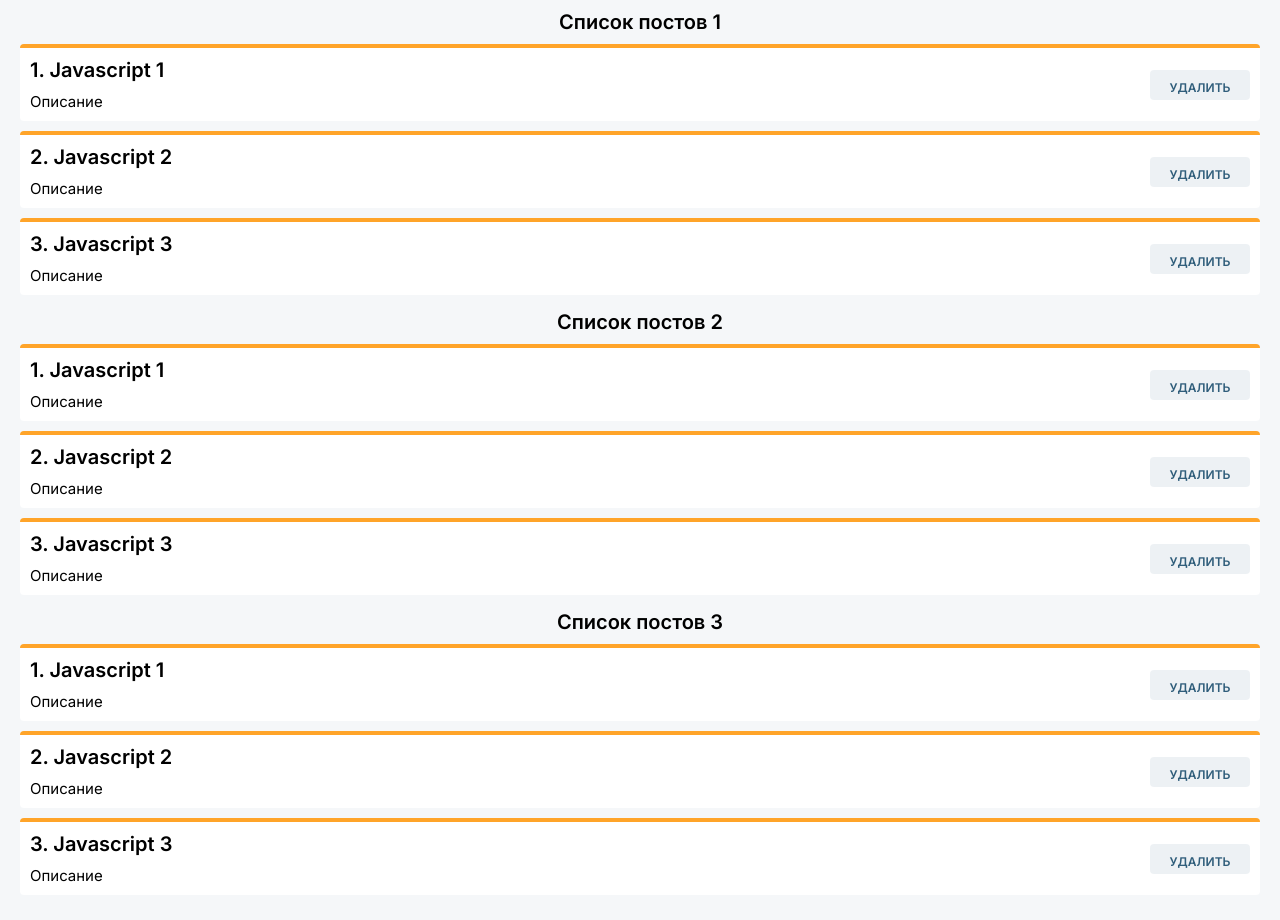
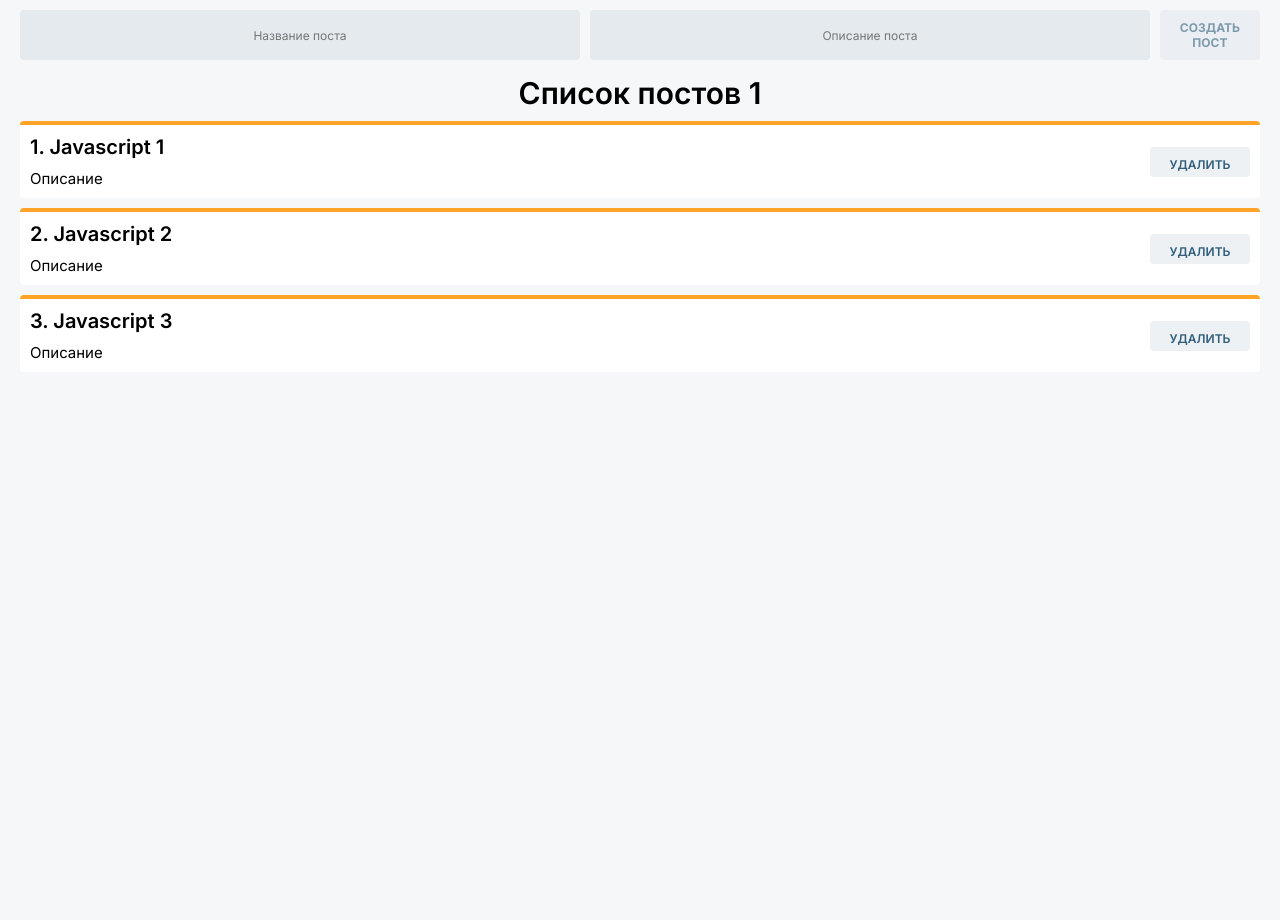
Before and after one commit to walkerman-on/personal_blog, a React (Create React App) app in the folder my-app/: page / in a window 1280 px wide. Shown: the top 920 px of the page. After the commit the page ends 800 px from the top, so only its background shows below. Built offline with nearby package versions, Linux system fonts and the light colour scheme.

Commit message:
Making first UI (button + input)

```diff
--- a/my-app/src/App.js
+++ b/my-app/src/App.js
@@ -1,20 +1,25 @@
 import React, {useState} from "react"
 import "./components/styles/App.css"
 import ListItem from "./components/ListItem";
+import MyButton from "./components/UI/button/MyButton";
+import MyInput from "./components/UI/input/MyInput";
 
 function App() {
 
-  const [lists, setList] = useState([
-    {id:1, name: "Список постов"},
-    {id:2, name: "Список постов"},
-    {id:3, name: "Список постов"},
+  const [posts, postSet] = useState( [
+    {id: 1, title: "Javascript 1", description: "Описание"},
+    {id: 2, title: "Javascript 2", description: "Описание"},
+    {id: 3, title: "Javascript 3", description: "Описание"},
   ])
 
   return (
     <div className="app">
-     {lists.map((list) =>
-       <ListItem list = {list} />
-     )}
+      <form className="formMain">
+        <MyInput type = "text" placeholder="Название поста"/>
+        <MyInput type = "text" placeholder="Описание поста"/>
+        <MyButton disabled>Создать пост</MyButton>
+      </form>
+      <ListItem post = {posts} title = "Список постов 1"/>
     </div>
   )
 }
--- a/my-app/src/components/ListItem.jsx
+++ b/my-app/src/components/ListItem.jsx
@@ -1,18 +1,11 @@
-import React, {useState} from 'react';
+import React from 'react';
 import PostItem from './PostItem';
 
-const ListItem = (props) => {
-    const [posts, postSet] = useState( [
-        {id: 1, title: "Javascript 1", description: "Описание"},
-        {id: 2, title: "Javascript 2", description: "Описание"},
-        {id: 3, title: "Javascript 3", description: "Описание"},
-      ])
-
-
+const ListItem = ({post, title}) => {
     return (
         <div className='list'>
-            <h1 className="primaryText postTitle">{props.list.name} {props.list.id}</h1>
-                {posts.map((post) =>
+            <h1 className="primaryText postTitle">{title}</h1>
+                {post.map((post) =>
                   <PostItem post = {post}/>
                 )}
         </div>
--- a/my-app/src/components/PostItem.jsx
+++ b/my-app/src/components/PostItem.jsx
@@ -1,7 +1,6 @@
 import React from "react"
 
 const PostItem = (props) => {
-
     return (
         <div className="post">
             <div className="post__content">
--- /dev/null
+++ b/my-app/src/components/UI/button/MyButton.jsx
@@ -0,0 +1,12 @@
+import React from 'react';
+import classes from "./MyButton.module.css"
+
+const MyButton = (props) => {
+    return (
+        <button {...props} className = {classes.myBtn + " " + classes.textBtn}>
+            {props.children}
+        </button>
+    );
+};
+
+export default MyButton;
--- /dev/null
+++ b/my-app/src/components/UI/button/MyButton.module.css
@@ -0,0 +1,22 @@
+.myBtn {
+    text-transform: uppercase;
+    font-size: 12px;
+    color: rgba(0, 57, 92, 0.8);
+    background: rgba(0, 66, 105, 0.07);
+    border-radius: 4px;
+    padding: 10px 20px;
+    text-align: center;
+    cursor: pointer;
+}
+
+.textBtn {
+    font-weight: 700;
+}
+
+.myBtn:hover {
+    opacity: 0.8;
+}
+
+.myBtn:disabled {
+    opacity: 0.6;
+}
--- /dev/null
+++ b/my-app/src/components/UI/input/MyInput.jsx
@@ -0,0 +1,12 @@
+import React from 'react'
+import classes from "./MyInput.module.css"
+
+const MyInput = (props) => {
+    return (
+        <input {...props} className = {classes.myInpt}>
+
+        </input>
+    );
+};
+
+export default MyInput;
--- /dev/null
+++ b/my-app/src/components/UI/input/MyInput.module.css
@@ -0,0 +1,13 @@
+.myInpt {
+    width: 100%;
+    font-size: 12px;
+    background: rgba(0, 66, 105, 0.07);
+    border-radius: 4px;
+    padding: 10px 20px;
+    text-align: center;
+    cursor: pointer;
+}
+
+.myInpt:focus {
+    opacity: 0.7;
+}
--- a/my-app/src/components/styles/App.css
+++ b/my-app/src/components/styles/App.css
@@ -31,6 +31,11 @@ body {
     gap: 15px;
 }
 
+.formMain {
+    display: flex;
+    gap: 10px
+}
+
 .list {
     display: flex;
     flex-direction: column;
@@ -60,6 +65,7 @@ body {
 
 .postTitle {
     text-align: center;
+    font-size: 30px;
 }
 
 .secondaryText {
```
